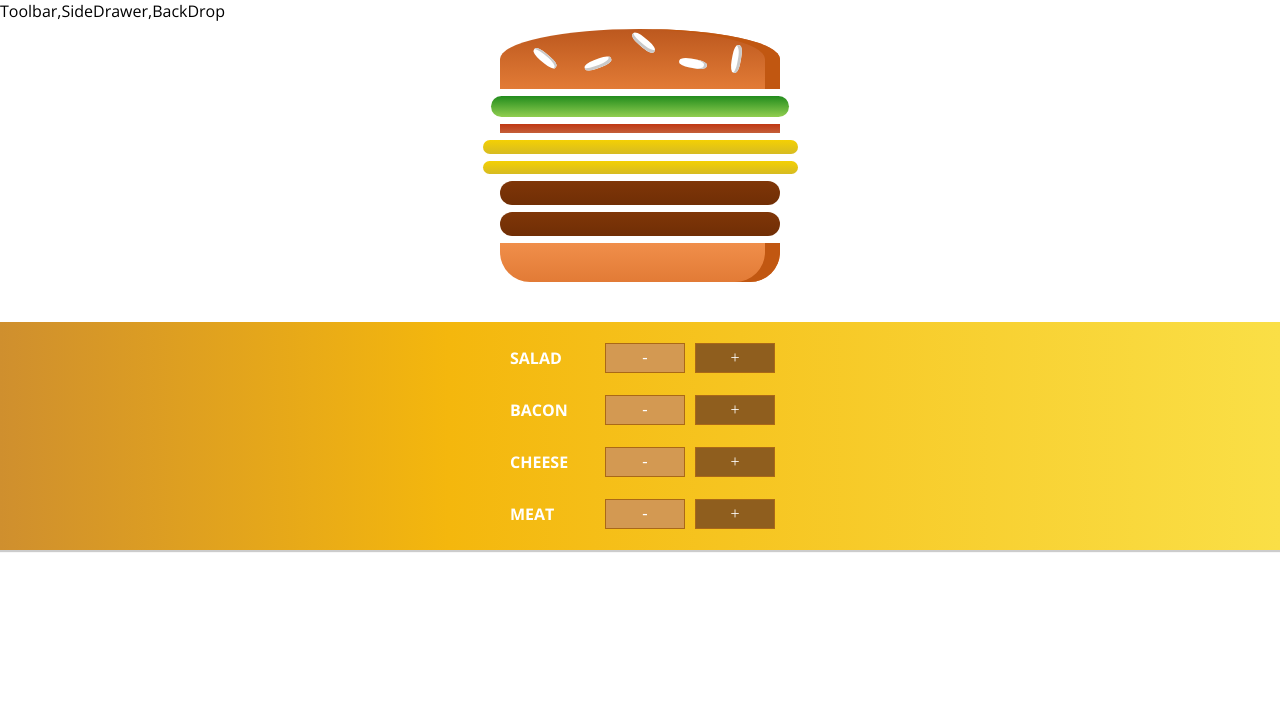
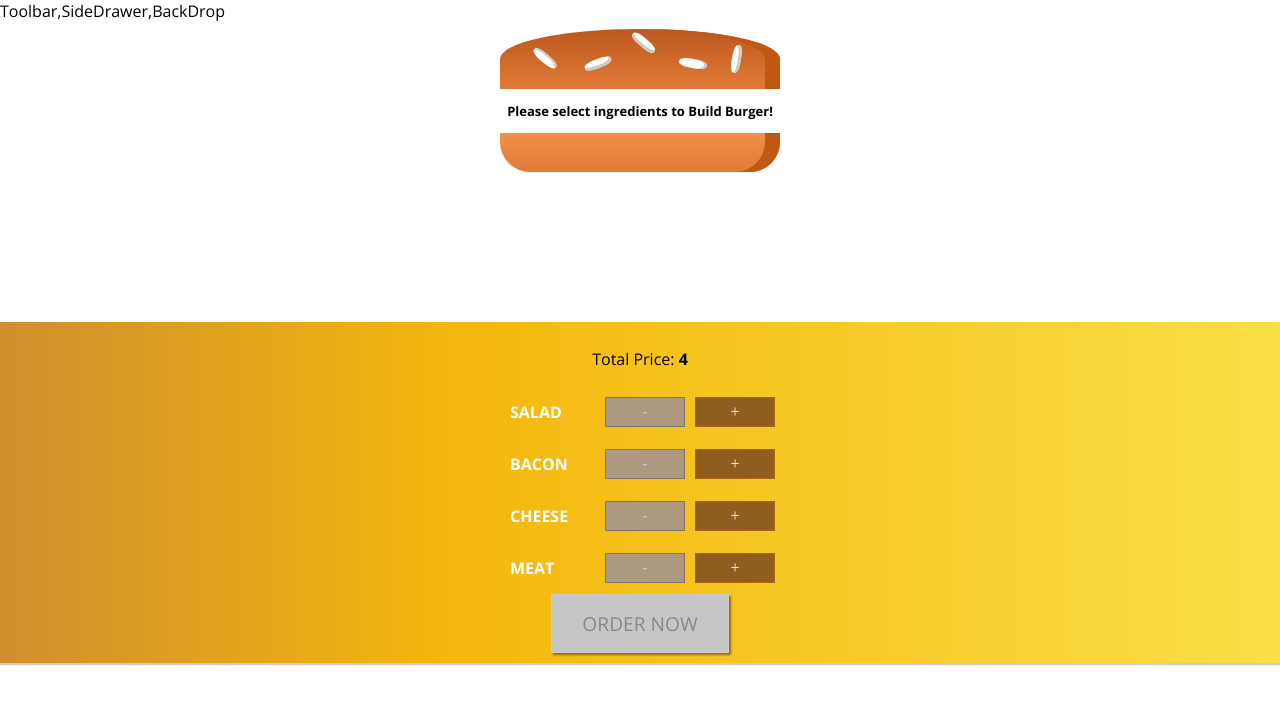
Before and after one commit to ibrahimkholil6210/burger-builder-react, a React (Create React App) app: page / in a window 1280 px wide. Shown: the top 704 px of the page. Built offline with nearby package versions, Linux system fonts and the light colour scheme.

Commit message:
Added order button with validation

```diff
--- a/src/components/Burger/BuildControls/BuildControls.js
+++ b/src/components/Burger/BuildControls/BuildControls.js
@@ -12,6 +12,7 @@
 export default function BuildControls(props) {
     return (
         <div className={classes.BuildControls}>
+            <p>Total Price: <strong>{props.priceAmount}</strong></p>
             {control.map(con => (
                 <BuildControl
                     key={con.label}
@@ -22,6 +23,7 @@
                     type={con.type}
                 />
             ))}
+            <button className={classes.OrderButton} disabled={!props.purchaseable}>ORDER NOW</button>
         </div>
     )
 }
--- a/src/components/Burger/BuildControls/buildcontrols.module.css
+++ b/src/components/Burger/BuildControls/buildcontrols.module.css
@@ -8,3 +8,44 @@
     margin: auto;
     padding: 10px 0;
 }
+
+.OrderButton {
+    background-color: #DAD735;
+    outline: none;
+    cursor: pointer;
+    border: 1px solid #966909;
+    color: #966909;
+    font-family: inherit;
+    font-size: 1.2em;
+    padding: 15px 30px;
+    box-shadow: 2px 2px 2px #966909;
+}
+
+.OrderButton:hover, .OrderButton:active {
+    background-color: #A0DB41;
+    border: 1px solid #966909;
+    color: #966909;
+}
+
+.OrderButton:disabled {
+    background-color: #C7C6C6;
+    cursor: not-allowed;
+    border: 1px solid #ccc;
+    color: #888888;
+}
+
+.OrderButton:not(:disabled) {
+    animation: enable 0.3s linear;
+}
+
+@keyframes enable {
+    0% {
+        transform: scale(1);
+    }
+    60% {
+        transform: scale(1.1);
+    }
+    100% {
+        transform: scale(1);
+    }
+}
--- a/src/container/BurgerBuilder/BurgerBuilder.js
+++ b/src/container/BurgerBuilder/BurgerBuilder.js
@@ -4,9 +4,9 @@
 import BurgerControls from '../../components/Burger/BuildControls/BuildControls';
 
 const INGREDIENTS_PRICE = {
-    salad: 0.5,
-    bacion: 0.6,
-    cheese: 0.3,
+    salad: .5,
+    bacon: 2,
+    cheese: 2,
     meat: 1
 }
 
@@ -14,12 +14,21 @@
 
     state = {
         ingredients: {
-            salad: 1,
-            bacon: 1,
-            cheese: 2,
-            meat: 2
+            salad: 0,
+            bacon: 0,
+            cheese: 0,
+            meat: 0
         },
-        totalPrice: .4
+        totalPrice: 4,
+        purchaseable: false
+    }
+
+    updatePurchaseableHandler(ingredients) {
+        let sum = 0;
+        for (let key in ingredients) {
+            sum = sum + ingredients[key];
+        }
+        this.setState({ purchaseable: sum > 0 });
     }
 
     addIngredientHandler = (type) => {
@@ -27,9 +36,9 @@
             ...this.state.ingredients,
             [type]: this.state.ingredients[type] + 1
         };
-        const pricing = this.totalPrice + INGREDIENTS_PRICE[type];
-
+        const pricing = this.state.totalPrice + INGREDIENTS_PRICE[type];
         this.setState({ ingredients: updatedIngredients, totalPrice: pricing });
+        this.updatePurchaseableHandler(updatedIngredients);
     }
 
     decreaseIngredientHandler = (type) => {
@@ -37,10 +46,10 @@
             ...this.state.ingredients,
             [type]: this.state.ingredients[type] - 1
         };
-        const pricing = this.totalPrice - INGREDIENTS_PRICE[type];
-
+        const pricing = this.state.totalPrice - INGREDIENTS_PRICE[type];
         this.setState({ ingredients: updatedIngredients, totalPrice: pricing });
-    }
+        this.updatePurchaseableHandler(updatedIngredients);
+    };
 
     render() {
         return (
@@ -50,6 +59,8 @@
                     addIngredient={this.addIngredientHandler}
                     decreaseIngredient={this.decreaseIngredientHandler}
                     disabled={this.state.ingredients}
+                    priceAmount={this.state.totalPrice}
+                    purchaseable={this.state.purchaseable}
                 />
             </Aux>
         )
```
Also changed, not shown: src/components/Burger/burger.module.css (line endings or trailing spaces).
